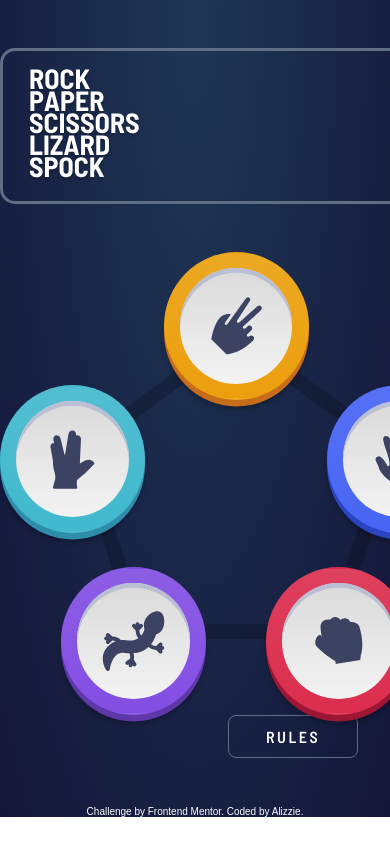
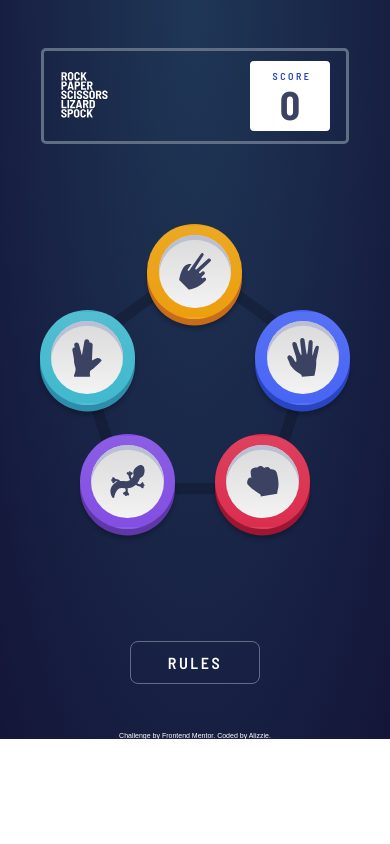
Before and after one commit to Alizzie/Frontend-Mentor---Rock-Paper-Scissors, a plain HTML site: page index.html in a window 390 px wide. Drawn offline with Linux system fonts and the light colour scheme.

Commit message:
Add files via upload

```diff
--- a/index.html
+++ b/index.html
@@ -20,7 +20,7 @@
 
     <!-- Scoreline -->
     <section class="scoreline">
-      <img src="images/logo-bonus.svg" alt="Logo">
+      <img src="images/logo-bonus.svg" alt="Logo" class="logo">
       <div class="score">
         <div class="scoreText">
           <p>SCORE</p>
@@ -32,19 +32,19 @@
     <!-- Game:  Button-Choice -->
     <div class="game">
       <button type="button" name="button" class="choice-btn" data-choice="scissors">
-          <img src="images/icon-scissors.svg" alt="scissors">
+          <img src="images/icon-scissors.svg" alt="scissors"  class="choice-img">
       </button>
       <button type="button" name="button" class="choice-btn" data-choice="paper">
-          <img src="images/icon-paper.svg" alt="paper">
+          <img src="images/icon-paper.svg" alt="paper" class="choice-img">
       </button>
       <button type="button" name="button" class="choice-btn" data-choice="rock">
-          <img src="images/icon-rock.svg" alt="rock">
+          <img src="images/icon-rock.svg" alt="rock" class="choice-img">
       </button>
       <button type="button" name="button" class="choice-btn" data-choice="lizard">
-          <img src="images/icon-lizard.svg" alt="lizard">
+          <img src="images/icon-lizard.svg" alt="lizard" class="choice-img">
       </button>
       <button type="button" name="button" class="choice-btn" data-choice="spock">
-          <img src="images/icon-spock.svg" alt="spock">
+          <img src="images/icon-spock.svg" alt="spock"  class="choice-img">
       </button>
     </div>
 
--- a/main.js
+++ b/main.js
@@ -1,4 +1,3 @@
-
 // Rules Board
 const ruleBtn = document.querySelector(".rule-btn");
 const rulePage = document.querySelector(".rulesgameBoard");
@@ -25,7 +24,7 @@ let score = document.querySelector(".scoreNum");
 let winnerDeklaration = document.querySelector(".winner-deklaration");
 let playerResult = document.querySelector(".player-btn");
 let houseResult = document.querySelector(".house-btn");
-let playerChoice;
+let playerChoice, houseChoice;
 
 function btnBeats(btn, beatsBtn) {
   this.btn = btn;
@@ -40,6 +39,11 @@ const winOptions = [
   new btnBeats("spock", "scissors rock")
 ];
 
+function setChoices(playerbtn) {
+  playerChoice = playerbtn;
+  houseChoice = choiceBtn[Math.floor(winOptions.length * Math.random())].dataset.choice;;
+}
+
 function chooseBtn(who, choice) {
 
   if(who == houseResult){
@@ -49,7 +53,7 @@ function chooseBtn(who, choice) {
   if(who.innerHTML.includes("choice-btn result")){
     who.innerHTML = "";
   } else {
-    who.innerHTML = '\n   <div class="choice-btn result" data-choice =' + choice + ' >\n\n <img src="images/icon-' + choice + '.svg" alt="' + choice + '" class="result">  </div>\n  ';
+    who.innerHTML = '\n   <div class="choice-btn result" data-choice =' + choice + ' >\n\n <img src="images/icon-' + choice + '.svg" alt="' + choice + '" class="choice-img result">  </div>\n  ';
   }
 
 }
@@ -62,10 +66,6 @@ function changeSide() {
     gameSide.style.display = "grid";
     decisionSide.style.display = "none";
   }
-}
-
-function houseDecision() {
-  return choiceBtn[Math.floor(winOptions.length * Math.random())].dataset.choice;
 }
 
 function findWinner(playerChoice, houseChoice) {
@@ -110,13 +110,13 @@ function updateScore(updown){
 }
 
 function saveScore(){
-  sessionStorage.setItem("score", score.innerHTML);
+  localStorage.setItem("score", score.innerHTML);
 }
 
 function playAgain() {
   changeSide();
   chooseBtn(playerResult, playerChoice);
-  chooseBtn(houseResult, houseDecision());
+  chooseBtn(houseResult, houseChoice);
   toggleAni1();
   toggleAni2();
 
@@ -136,7 +136,7 @@ function toggleAni2() {
 }
 
 choiceBtn.forEach(button => button.addEventListener("click", () => {
-  playerChoice = button.dataset.choice;
+  setChoices(button.dataset.choice);
 
   //Change Side with Player Choice
   chooseBtn(playerResult, playerChoice);
@@ -144,11 +144,11 @@ choiceBtn.forEach(button => button.addEventListener("click", () => {
 
   //House Choice added
   setTimeout(() => toggleAni1(), 1000);
-  setTimeout(() => chooseBtn(houseResult, houseDecision()), 2000);
+  setTimeout(() => chooseBtn(houseResult, houseChoice), 2000);
 
   //Find Winner
   setTimeout(() => toggleAni2(),3000);
-  findWinner(playerChoice, houseDecision());
+  findWinner(playerChoice, houseChoice);
 
 }))
 
@@ -159,8 +159,8 @@ playBtn.addEventListener("click", () => {
 //Maintain Score
 window.onload = function setScore() {
 
-  if(sessionStorage.getItem("score") == null) {
-    sessionStorage.setItem("score", score.innerHTML);
+  if(localStorage.getItem("score") == null) {
+    localStorage.setItem("score", score.innerHTML);
   }
-  score.innerHTML = sessionStorage.getItem("score");
+  score.innerHTML = localStorage.getItem("score");
 }
--- a/styles.css
+++ b/styles.css
@@ -23,7 +23,7 @@
   font-family: 'Barlow Semi Condensed', sans-serif;
 }
 
-body{
+body {
   background-repeat: no-repeat;
   background-image: var(--backgroundGradient);
   color: #FFF;
@@ -34,7 +34,6 @@ main {
   position: relative;
   overflow: hidden;
 }
-
 
 p {
   font-size: 16px;
@@ -151,11 +150,6 @@ h3 {
   box-shadow: inset 0 0.3rem var(--shadow);
 }
 
-img {
-  position: relative;
-  z-index: 2;
-}
-
 .choice-btn[data-choice="scissors"] {
   grid-area: scissors;
   justify-self: center;
@@ -219,10 +213,10 @@ img {
   flex-direction: column;
 }
 
-.house-btn , .player-btn{
+.house-btn, .player-btn {
   width: 100%;
   height: 290px;
-  background: rgba(0,0,0,0.1);
+  background: rgba(0, 0, 0, 0.1);
   border-radius: 50%;
 }
 
@@ -240,7 +234,7 @@ img {
   box-shadow: 0 0.9rem var(--paperShadow), 0 1.1rem 4px rgba(0, 0, 0, 0.25);
 }
 
-.result.choice-btn[data-choice="rock"]{
+.result.choice-btn[data-choice="rock"] {
   box-shadow: 0 0.9rem var(--rockShadow), 0 1.1rem 4px rgba(0, 0, 0, 0.25);
 }
 
@@ -260,7 +254,7 @@ img {
 .choice-btn.result.win::before {
   width: 241%;
   height: 237%;
-  background: radial-gradient(circle at center, rgba(151,151,151,0.15), rgba(151,151,151,0.15) 43%, rgba(151,151,151,0.10) 43%, rgba(151,151,151,0.10) 56%, rgba(151,151,151,0.05) 56%, rgba(151,151,151,0.05));
+  background: radial-gradient(circle at center, rgba(151, 151, 151, 0.15), rgba(151, 151, 151, 0.15) 43%, rgba(151, 151, 151, 0.10) 43%, rgba(151, 151, 151, 0.10) 56%, rgba(151, 151, 151, 0.05) 56%, rgba(151, 151, 151, 0.05));
   box-shadow: none;
   opacity: 1;
   transition: opacity 2.5s ease;
@@ -272,7 +266,12 @@ img {
   box-shadow: inset 0 0.8rem var(--shadow);
 }
 
-img.result {
+.choice-img {
+  position: relative;
+  z-index: 2;
+}
+
+.result.choice-img {
   width: 100px;
   height: 100px;
 }
@@ -325,9 +324,11 @@ img.result {
 }
 
 @keyframes fadeIn {
-  from{
+  from {
     opacity: 0;
-  } to {
+  }
+
+  to {
     opacity: 1;
   }
 }
@@ -353,7 +354,7 @@ img.result {
   cursor: pointer;
 }
 
-.rule-btn:focus, .rule-btn:hover{
+.rule-btn:focus, .rule-btn:hover {
   border: 2px solid #fff;
 }
 
@@ -366,7 +367,7 @@ img.result {
   display: flex;
   justify-content: center;
   align-items: center;
-  background-color: rgba(0,0,0, 0.5);
+  background-color: rgba(0, 0, 0, 0.5);
   visibility: hidden;
 }
 
@@ -377,11 +378,11 @@ img.result {
   display: grid;
   grid-template-columns: 0.5fr 0.5fr;
   grid-row-gap: 1rem;
-  grid-template-areas: "Header CloseIcon" "RulesImg RulesImg";
+  grid-template-areas: "Header CloseIcon""RulesImg RulesImg";
   place-items: center;
 }
 
-.rulesheader{
+.rulesheader {
   grid-area: Header;
   justify-self: start;
 }
@@ -413,3 +414,125 @@ img.result {
   text-decoration: none;
   cursor: pointer;
 }
+
+
+@media all and (max-width: 1200px) {
+  p {
+    font-size: 13px;
+  }
+
+  h1 {
+    font-size: 50px;
+  }
+
+  .scoreline {
+    width: 500px;
+    height: 110px;
+    padding: 0 1rem;
+    border-radius: 8px;
+  }
+
+  .logo {
+    width: 80px;
+  }
+
+  .score {
+    width: 100px;
+    height: 90px;
+    border-radius: 6px;
+  }
+
+  .scoreText {
+    width: 45px;
+    height: 62px;
+  }
+
+  .game {
+    width: 400px;
+    height: 400px;
+    grid-gap: 2% 0;
+    margin-top: 5rem;
+  }
+
+  .choice-btn {
+    width: 120px;
+    height: 120px;
+  }
+
+  .choice-img {
+    width: 35%;
+    height: auto;
+  }
+
+  .choice-img[alt="spock"] {
+    width: 32%;
+  }
+
+  .choice-img[alt="lizard"] {
+    width: 38%;
+  }
+
+
+  .attribution {
+    font-size: 8px;
+  }
+}
+
+@media all and (max-width: 768px) {
+  main {
+    display: flex;
+    flex-direction: column;
+    justify-content: center;
+    align-items: center;
+  }
+
+  p {
+    font-size: 10px;
+  }
+
+  h1 {
+    font-size: 40px;
+  }
+
+  .scoreline {
+    width: 270px;
+    height: 90px;
+    padding: 0 1rem;
+    border-radius: 5px;
+  }
+
+  .logo {
+    width: 49px;
+  }
+
+  .score {
+    width: 80px;
+    height: 70px;
+    border-radius: 4px;
+  }
+
+  .scoreText {
+    width: 35px;
+    height: 52px;
+  }
+
+  .game {
+    width: 311px;
+    height: 305px;
+    background-size: 80%;
+    grid-gap: 2% 0;
+    margin-top: 5rem;
+  }
+
+  .choice-btn {
+    width: 95px;
+    height: 95px;
+  }
+  .rule-btn {
+    margin-top: 7rem;
+  }
+
+  .attribution {
+    font-size: 7px;
+  }
+}
```
